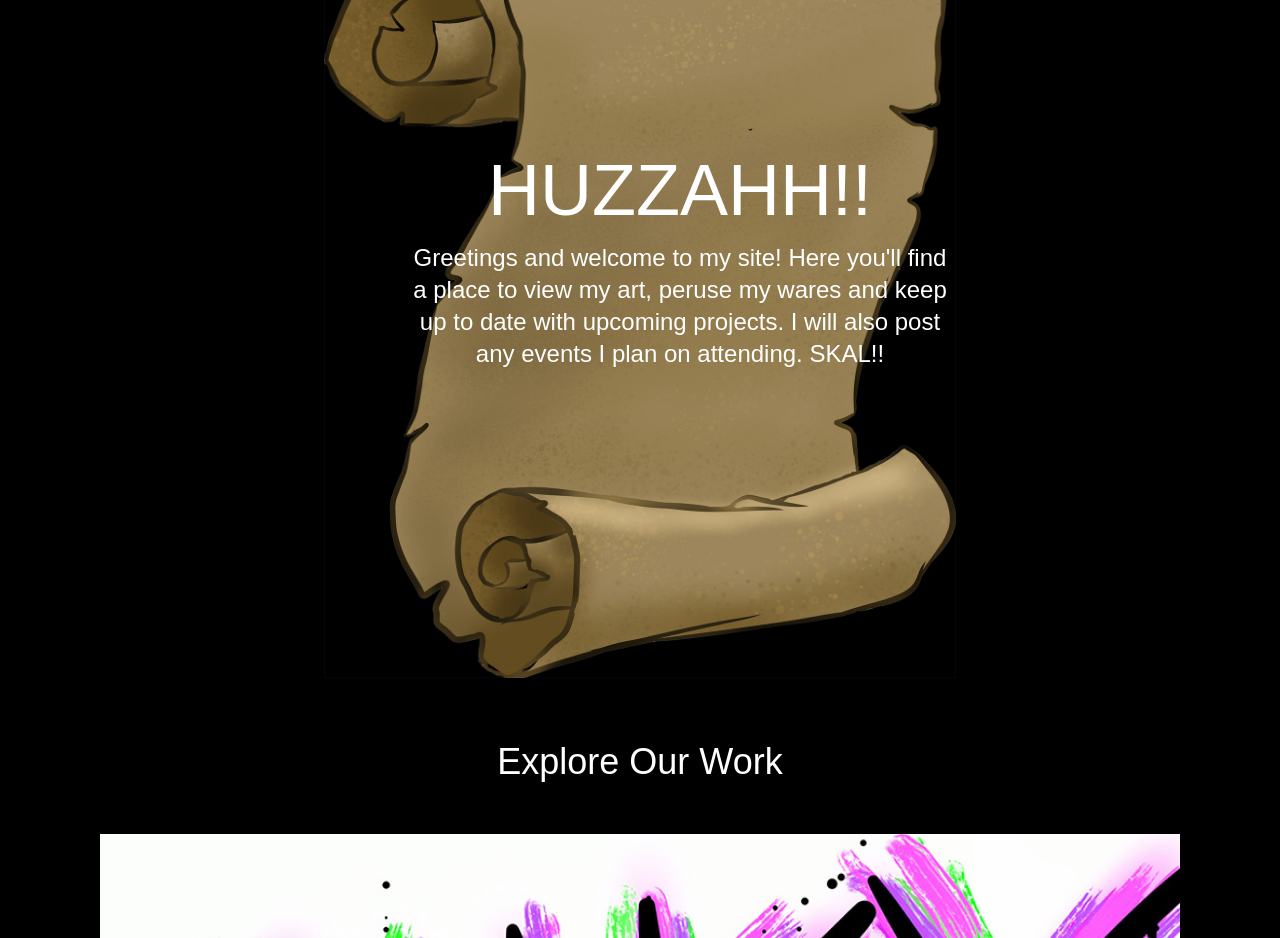
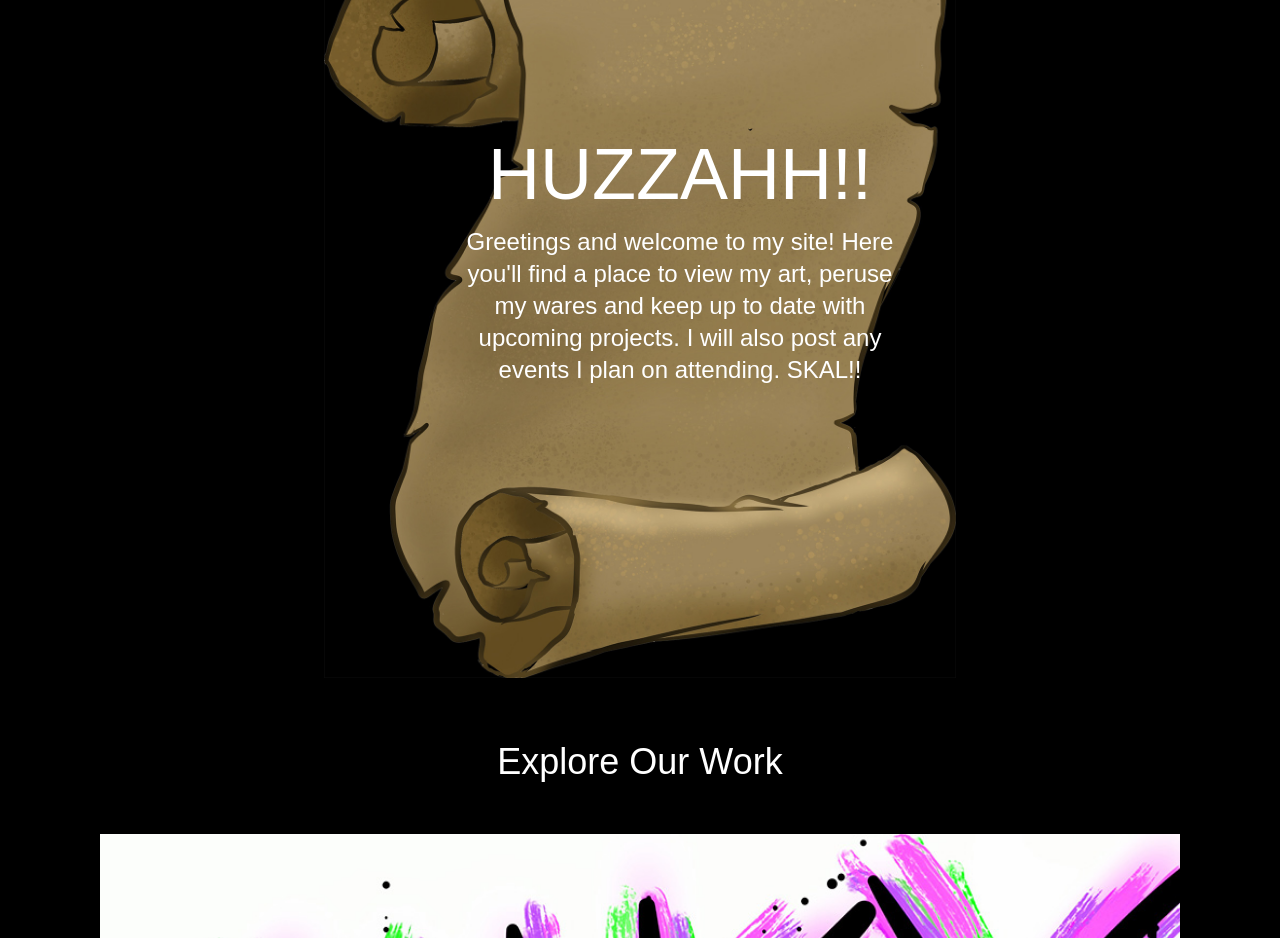
Before and after one commit to manwithoutsleep/yeoldeartoonist.com, a Next.js app: page / in a window 1280 px wide. Shown: the part 960-1898 px from the top of the page. Built offline with nearby package versions, Linux system fonts and the light colour scheme; no server answers; the database is empty; a web font is replaced by a local one.

Commit message:
feat: Adjust home page text width

```diff
--- a/src/app/page.tsx
+++ b/src/app/page.tsx
@@ -30,7 +30,7 @@ export default async function Home() {
                     className="object-contain absolute inset-0"
                     priority
                 />
-                <div className="relative z-10 text-center px-4 max-w-xl ml-32 mr-12">
+                <div className="relative z-10 text-center px-4 max-w-xl ml-32 mr-12 pl-16 pr-16">
                     <h1 className="text-5xl md:text-7xl font-bold mb-4">
                         HUZZAHH!!
                     </h1>
```
Also changed, not shown: .claude/settings.local.json.
